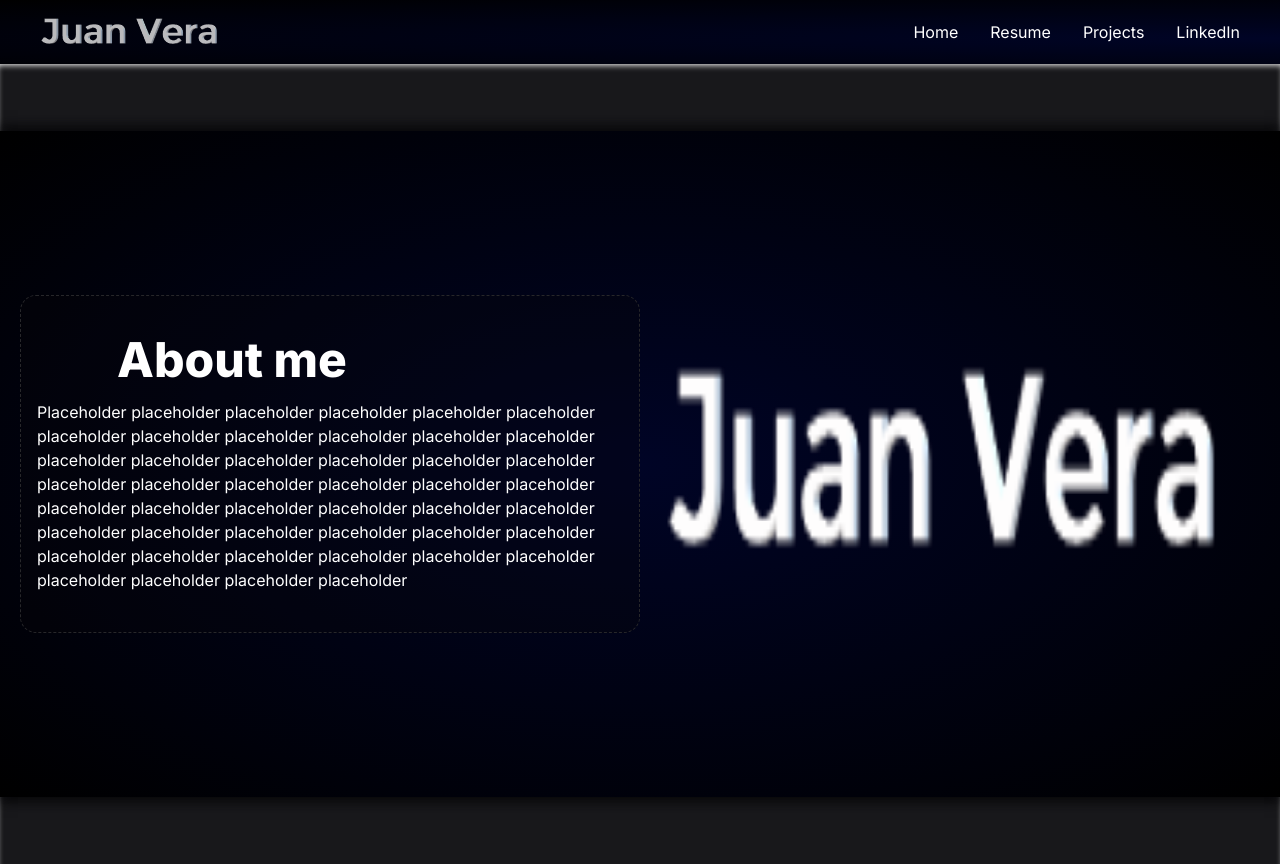
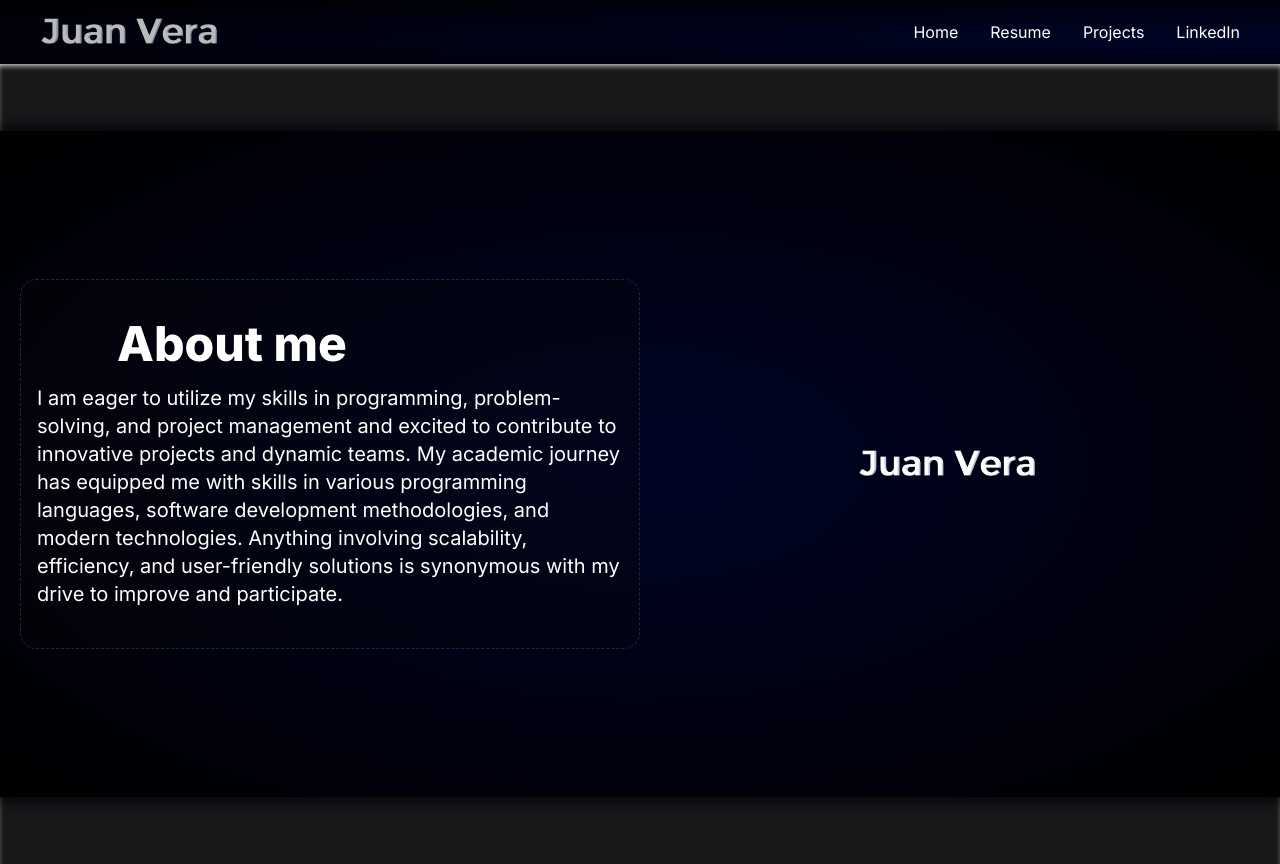
Before and after one commit to JuanTime2Late/Portfolio_Site, a Next.js app in the folder portfolio_site/: page / in a window 1280 px wide. Built offline with nearby package versions, Linux system fonts and the light colour scheme.

Commit message:
Update Home

```diff
--- a/portfolio_site/src/app/page.js
+++ b/portfolio_site/src/app/page.js
@@ -8,18 +8,18 @@ export default function Home() {
       shadow-[inset_0_4px_6px_-3px_rgba(0,0,0,0.9)]">
         <div className="flex justify-center items-center h-5/6 w-screen bg-radial-center shadow-zinc-950 text-white
         shadow-[0_-7px_10px_-1px_rgba(0,0,0,0.1),_0_7px_10px_-1px_rgba(0,0,0,0.1)]">
-          <div className="flex ml-5 mr-5 justify-evenly">
+          <div className="flex items-center justify-center ml-5 mr-5">
             <div className="grid border border-dashed rounded-2xl border-zinc-800 bg-zinc-950 justify-center w-1/2 px-4 py-10 animate-slideIn bg-opacity-30">
               <h1 className="ml-20 mb-4 justify-self-start text-5xl font-extrabold animate-fadeIn">About me</h1>
-              <p className="animate-slideInR">
-                Placeholder placeholder placeholder placeholder placeholder placeholder placeholder placeholder placeholder placeholder
-                placeholder placeholder placeholder placeholder placeholder placeholder placeholder placeholder placeholder placeholder placeholder placeholder
-                placeholder placeholder placeholder placeholder placeholder placeholder placeholder placeholder placeholder placeholder placeholder placeholder
-                placeholder placeholder placeholder placeholder placeholder placeholder placeholder placeholder placeholder placeholder placeholder placeholder
+              <p className="animate-slideInR text-balance sm:text-xs md:text-sm lg:text-lg xl:text-xl">
+                I am eager to utilize my skills in programming, problem-solving, and project management
+                and excited to contribute to innovative projects and dynamic teams.
+                My academic journey has equipped me with skills in various programming languages, software development methodologies, and modern technologies.
+                Anything involving scalability, efficiency, and user-friendly solutions is synonymous with my drive to improve and participate.
               </p>
             </div>
             <div className="flex justify-center w-1/2">
-              <img className="h-200 w-320" src="JuanVera3d.png" alt="Juan Vera" ></img>
+              <img className="h-auto w-auto" src="JuanVera3d.png" alt="Juan Vera" ></img>
             </div>
           </div>
         </div>
```
